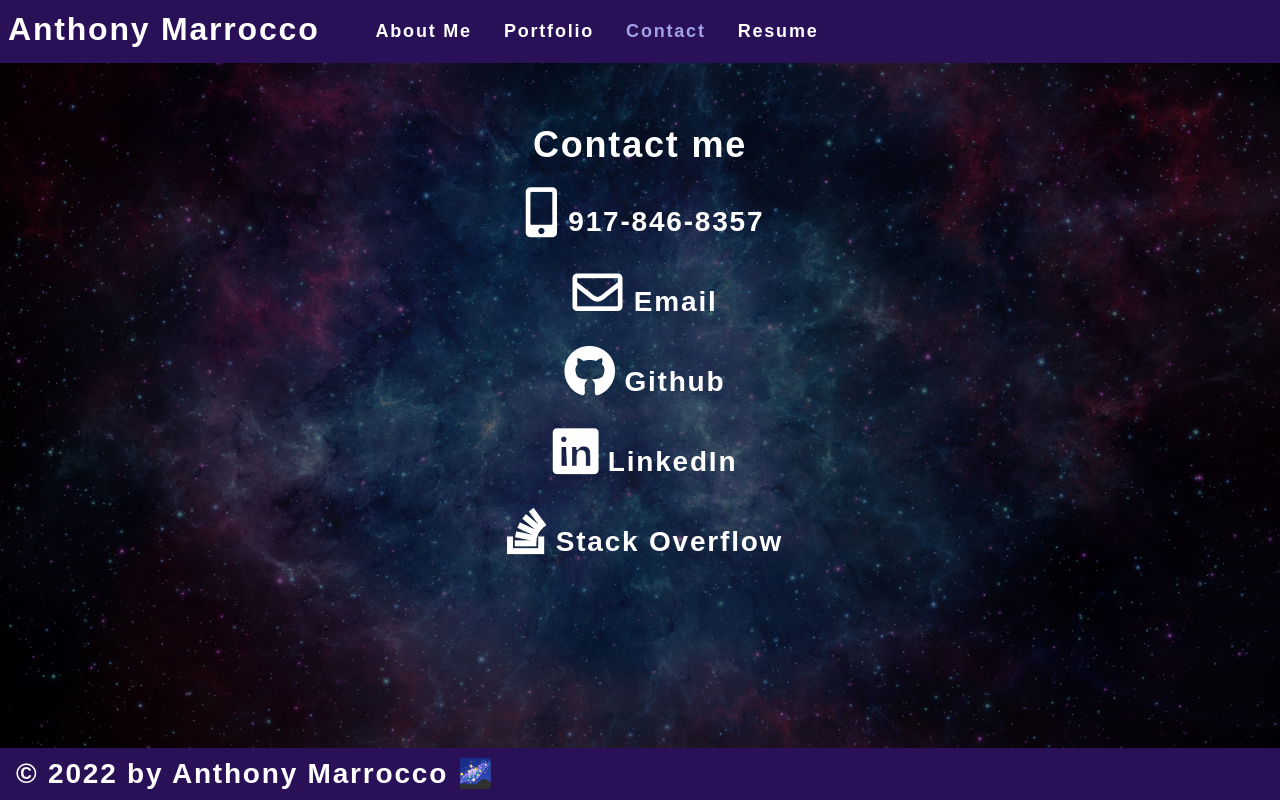
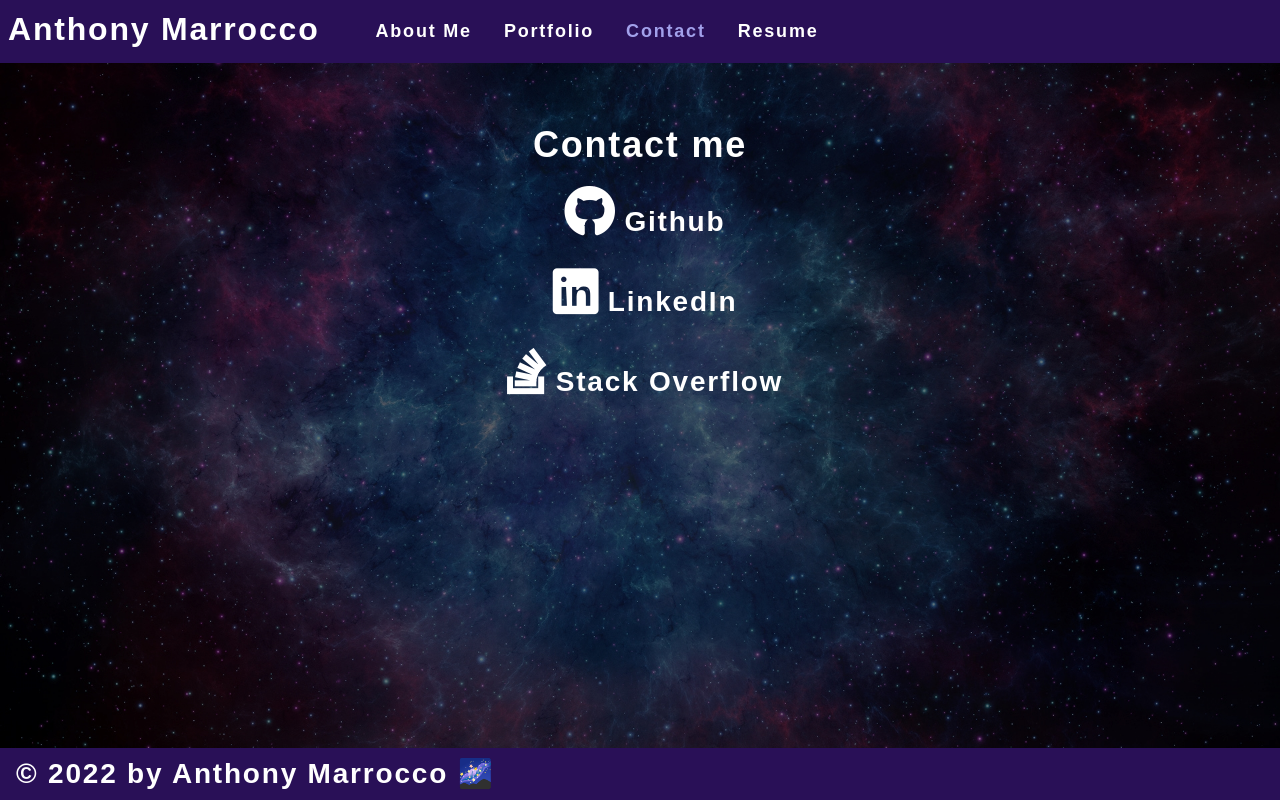
Before and after one commit to ajmarrocco/ajmportfolio, a React (Create React App) app: page / in a window 1280 px wide. Both pictures are taken after a click on the item "Contact". Built offline with nearby package versions, Linux system fonts and the light colour scheme; a web font is replaced by a local one.

Commit message:
remove # and @

```diff
--- a/src/components/Contact/index.js
+++ b/src/components/Contact/index.js
@@ -68,7 +68,7 @@ function ContactForm() {
             </div>
             <div className='mx-2 contact-info'>
                 {/* <div className='flex-row space-evenly'> */}
-                    <h2>
+                    {/* <h2>
                         <a href="tel:(917)846-8357" className='contact'>
                             <span className = "icon" title = 'Phone' data-tooltip = 'Phone'><i className="fas fa-mobile-alt"></i></span>{" "}
                             917-846-8357
@@ -79,7 +79,7 @@ function ContactForm() {
                             <span className = "icon" title = 'Envelope' data-tooltip = 'Envelope'><i className="far fa-envelope"></i></span>{" "}
                             Email
                         </a>
-                    </h2>
+                    </h2> */}
                 {/* </div> */}
                 {/* <div className='flex-row space-evenly'> */}
                     <h2>
```
